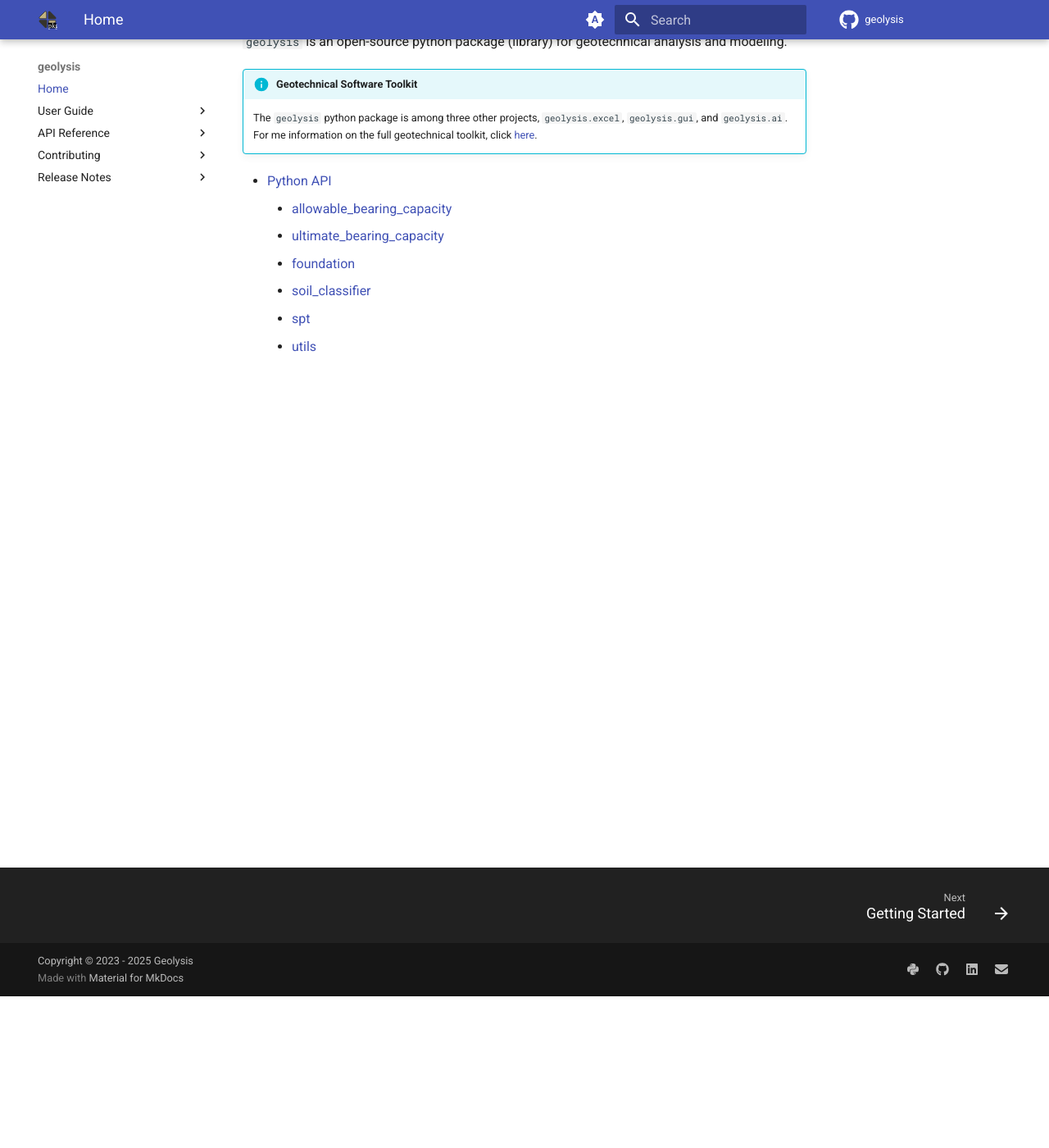
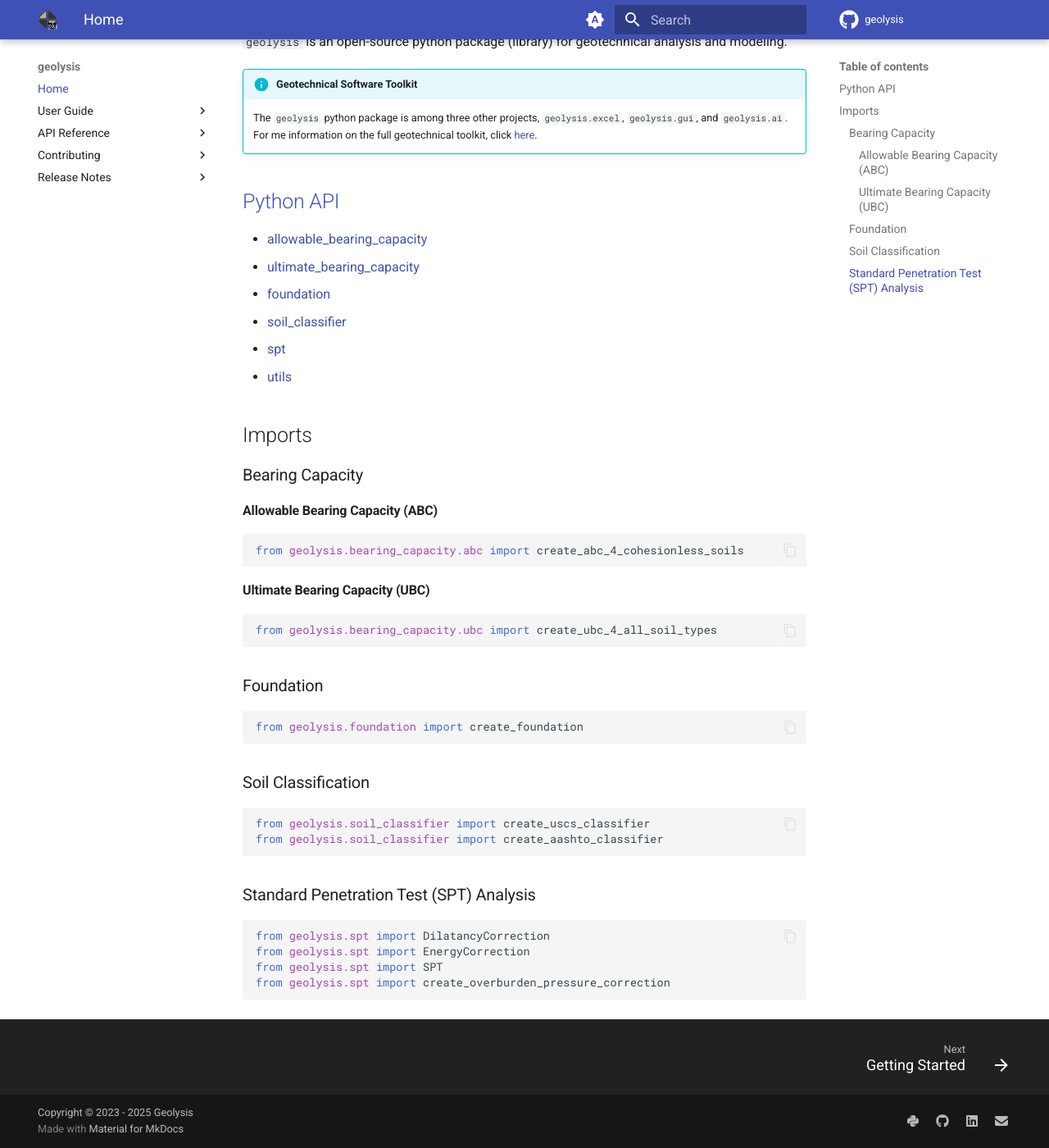
Before and after one commit to patrickboateng/geolysis, an MkDocs documentation site: the page built from docs/index.md, in a window 1280 px wide and 1400 px high, scrolled down 185 px. Shown: the whole window at 82% size. Built offline with MkDocs 1.6.1 and Material for MkDocs 9.7.7, drawn with Linux system fonts in a browser that asks for light colours; comment, search, counter and statistics services are not loaded; grey boxes are pictures that could not be loaded.

Commit message:
added import conventions

````diff
--- a/docs/index.md
+++ b/docs/index.md
@@ -11,7 +11,6 @@
 `geolysis` is an open-source python package (library) for geotechnical analysis
 and modeling.
 
-
 !!! info "Geotechnical Software Toolkit"
 
     The `geolysis` python package is among three other projects,
@@ -19,10 +18,49 @@ and modeling.
     on the full geotechnical toolkit,
     click [here](https://github.com/geolysis-dev).
 
-- [Python API](reference/index.md)
-    - [allowable_bearing_capacity](reference/allowable_bearing_capacity.md)
-    - [ultimate_bearing_capacity](reference/ultimate_bearing_capacity.md)
-    - [foundation](reference/foundation.md)
-    - [soil_classifier](reference/soil_classifier.md)
-    - [spt](reference/spt.md)
-    - [utils](reference/utils.md)
+## [Python API](reference/index.md)
+
+- [allowable_bearing_capacity](reference/allowable-bearing-capacity.md)
+- [ultimate_bearing_capacity](reference/ultimate-bearing-capacity.md)
+- [foundation](reference/foundation.md)
+- [soil_classifier](reference/soil-classifier.md)
+- [spt](reference/spt.md)
+- [utils](reference/utils.md)
+
+## Imports
+
+### Bearing Capacity
+
+#### Allowable Bearing Capacity (ABC)
+
+```python
+from geolysis.bearing_capacity.abc import create_abc_4_cohesionless_soils
+```
+
+#### Ultimate Bearing Capacity (UBC)
+
+```python
+from geolysis.bearing_capacity.ubc import create_ubc_4_all_soil_types
+```
+
+### Foundation
+
+```python
+from geolysis.foundation import create_foundation
+```
+
+### Soil Classification
+
+```python
+from geolysis.soil_classifier import create_uscs_classifier
+from geolysis.soil_classifier import create_aashto_classifier
+```
+
+### Standard Penetration Test (SPT) Analysis
+
+```python
+from geolysis.spt import DilatancyCorrection
+from geolysis.spt import EnergyCorrection
+from geolysis.spt import SPT
+from geolysis.spt import create_overburden_pressure_correction
+```
````
